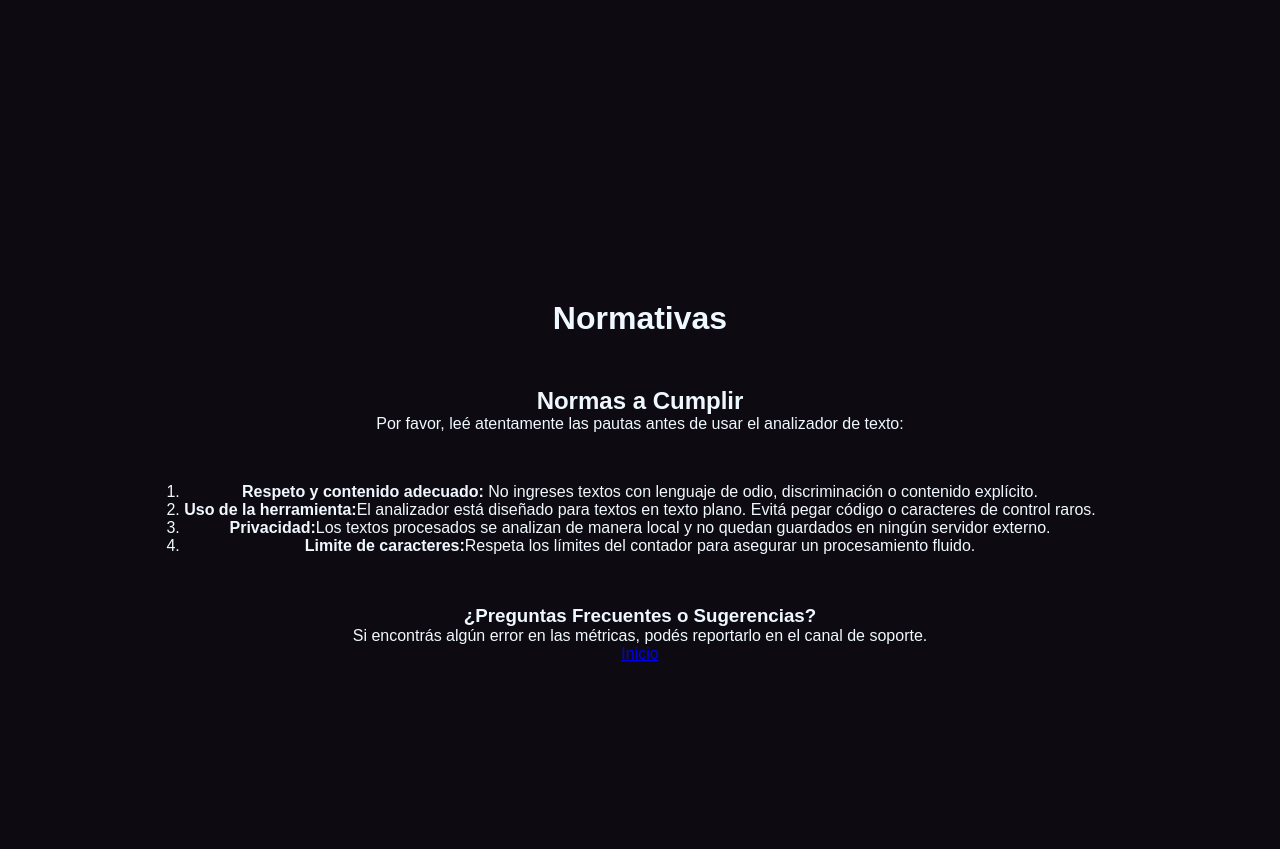
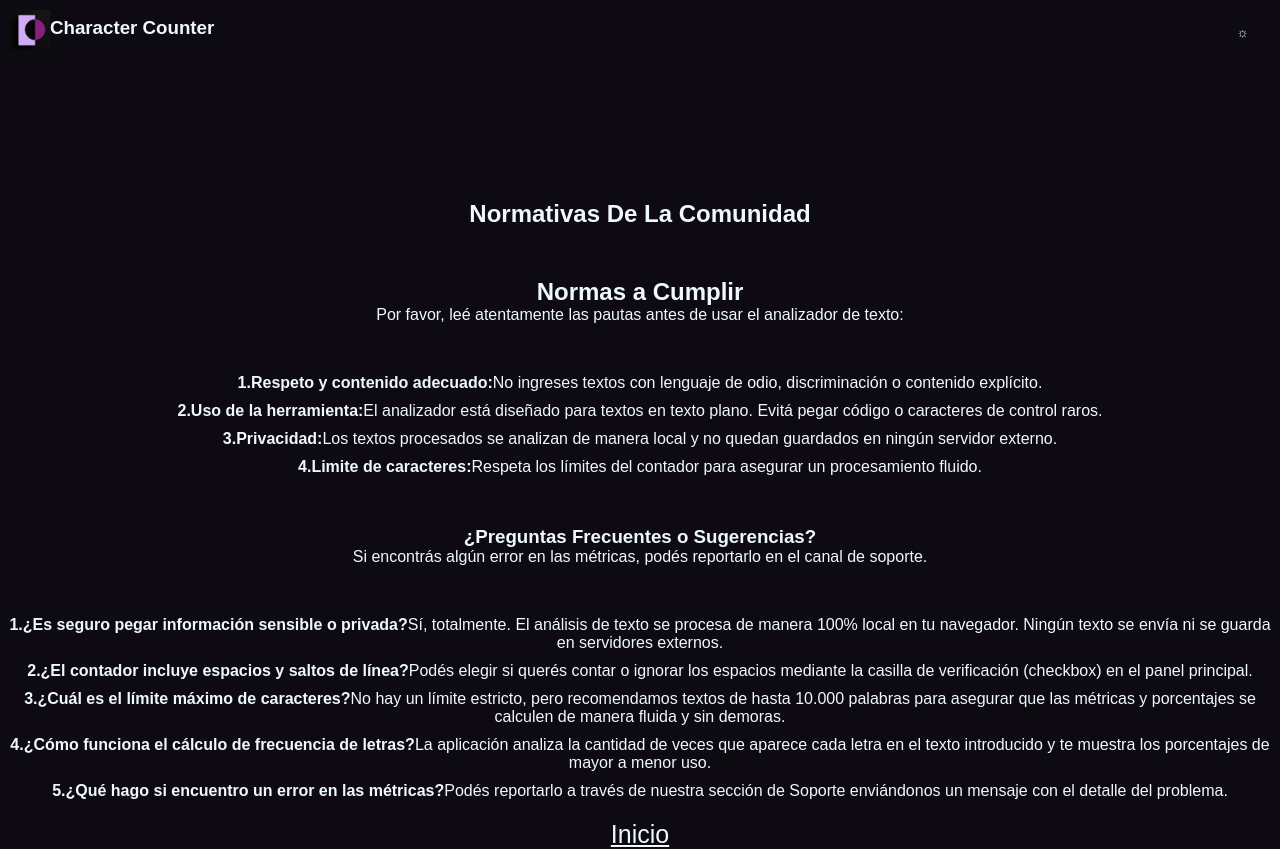
Before and after one commit to tomasargentoar-ship-it/proyecto-react-trabajoPractico, a React (Vite) app: page /normas in a window 1280 px wide. Before the commit the page ends 800 px from the top, so only its background shows below. Built offline with nearby package versions, Linux system fonts and the light colour scheme; a web font is replaced by a local one.

Commit message:
mejoramos y casi terminamos la section de normas y agregamos cosas para soporte

```diff
--- a/src/App.jsx
+++ b/src/App.jsx
@@ -1,6 +1,7 @@
 import { useState } from 'react'
 import { BrowserRouter, Routes, Route, Link } from "react-router-dom"
 import './styles/App.css'
+import './styles/index.css'
 import Header from './componentes/Header.jsx'
 import Titulo from './componentes/Titulo.jsx'
 import Boton from './componentes/Boton.jsx'
--- a/src/componentes/Boton.jsx
+++ b/src/componentes/Boton.jsx
@@ -3,8 +3,11 @@ import '../styles/boton.css'
 import logoClaro from '../assets/logoClaro.jpg'
 import logoOscuro from '../assets/Logo.png'
 import { Links } from 'react-router-dom'
+import { useEffect } from 'react'
 
 function Boton({flashLight,setFlashLight,color}){
+
+
 
 const tocarClick = () => {
 const textarea = document.querySelector('textarea')
@@ -17,17 +20,16 @@ if(!flashLight){
 document.body.style.backgroundColor = '#ffffff';
 document.body.style.color = '#000000';
 logo.src = logoClaro;
-textarea.style.backgroundColor = '#cfcfcf';
+textarea.style.backgroundColor = '#e9e7e7';
 textarea.style.color = '#000000';
-textarea.style.border='solid #ebeaea';
+textarea.style.border=' 1px solid #aaaaaa';
 botones.forEach((boton) =>{
 boton.style.backgroundColor = '#ffffff';
 boton.style.color = '#000000';
 })
 links.forEach((Link)=>{
 Link.style.color = '#000000'
-})
-}
+})}
 else{
 document.body.style.backgroundColor = '#0d0b11';
 document.body.style.color ='aliceblue';
--- a/src/router-componentes/Normas.jsx
+++ b/src/router-componentes/Normas.jsx
@@ -1,35 +1,65 @@
 import React from "react";
 import '../styles/normas.css'
 import { Link } from "react-router-dom";
-export function Normas(){
+import logoNegro from "../assets/Logo.png"
+import logoBlanco from "../assets/logoClaro.jpg"
+
+
+export function Normas({flashLight,setFlashLight,color}){
  return(
-<main className="sectionNormas">
-<h1>Normativas</h1>
+<main>
+<section className="sectionLogo">
+<img className="logo" src={logoNegro} alt="Logo" />
+<h3 className="nombre">Character Counter</h3>
+</section>
+<section className="sectionBoton">
+<button type="submit" onClick={()=>tocarClick(flashLight)}>☼</button>
+</section>
+<section className="sectionTodo">
+<h1>Normativas De La Comunidad</h1>
 <section className="normativas">
 <h2>Normas a Cumplir</h2>
 <p>Por favor, leé atentamente las pautas antes de usar el analizador de texto:</p>
-<ol className="lista">
+</section>
+<ol className="listaNormas">
 <li>
-<strong>Respeto y contenido adecuado:</strong> No ingreses textos con lenguaje de odio, discriminación o contenido explícito.
+<strong>1.Respeto y contenido adecuado:</strong>No ingreses textos con lenguaje de odio, discriminación o contenido explícito.
 </li>
 <li>
-<strong>Uso de la herramienta:</strong>El analizador está diseñado para textos en texto plano. Evitá pegar código o caracteres de control raros.
+<strong>2.Uso de la herramienta:</strong>El analizador está diseñado para textos en texto plano. Evitá pegar código o caracteres de control raros.
 </li>
 <li>
-<strong>Privacidad:</strong>Los textos procesados se analizan de manera local y no quedan guardados en ningún servidor externo.
+<strong>3.Privacidad:</strong>Los textos procesados se analizan de manera local y no quedan guardados en ningún servidor externo.
 </li>
 <li>
-<strong>Limite de caracteres:</strong>Respeta los límites del contador para asegurar un procesamiento fluido.
+<strong>4.Limite de caracteres:</strong>Respeta los límites del contador para asegurar un procesamiento fluido.
 </li>
 </ol>
-</section>
-<section>
+<section className="preguntasFrecuentes">
 <h3>¿Preguntas Frecuentes o Sugerencias?</h3>
 <p>Si encontrás algún error en las métricas, podés reportarlo en el canal de soporte.</p>
 </section>
-<nav>
-<Link to="/">Inicio</Link>
+<ol className="listaPreguntas">
+<li>
+<strong>1.¿Es seguro pegar información sensible o privada?</strong>Sí, totalmente. El análisis de texto se procesa de manera 100% local en tu navegador. Ningún texto se envía ni se guarda en servidores externos.
+</li>
+<li>
+<strong>2.¿El contador incluye espacios y saltos de línea?</strong>Podés elegir si querés contar o ignorar los espacios mediante la casilla de verificación (checkbox) en el panel principal.
+</li>
+<li>
+<strong>3.¿Cuál es el límite máximo de caracteres?</strong>No hay un límite estricto, pero recomendamos textos de hasta 10.000 palabras para asegurar que las métricas y porcentajes se calculen de manera fluida y sin demoras.
+</li>
+<li>
+<strong>4.¿Cómo funciona el cálculo de frecuencia de letras?</strong>La aplicación analiza la cantidad de veces que aparece cada letra en el texto introducido y te muestra los porcentajes de mayor a menor uso.
+</li>
+<li>
+<strong>5.¿Qué hago si encuentro un error en las métricas?</strong>Podés reportarlo a través de nuestra sección de Soporte enviándonos un mensaje con el detalle del problema.
+</li>
+</ol>
+<nav className="navInicio">
+<Link to="/" className="link">Inicio</Link>
 </nav>
+</section>
 </main>
  );
 }
--- a/src/router-componentes/Soporte.jsx
+++ b/src/router-componentes/Soporte.jsx
@@ -2,19 +2,30 @@ import React from "react";
 import '../styles/soporte.css'
 import Boton from "../componentes/Boton";
 import { Link } from "react-router-dom";
-export function Soporte(){
+export function Soporte({flashLight,setFlashLight}){
     return(
     <main>
+    <section className="Titulo">
     <h1>Soporte</h1>
     <p>Reporta Aqui Abajo👇</p>
-    <form>
+    </section>
+    <form className="sectionForm">
     <h2>Complete y cuentenos su problema</h2>
     <label>
-    <input type="text"></input>
+    <input type="text" placeholder="Ingrese su Nombre y Apellido"></input>
+    </label>
+    <label>
+    <input type="email" placeholder="Ingrese su Gmail"></input>
+    </label>
+    <label>
+    <input type="text" placeholder="Informe su Problema"></input>
+    </label>
+    <label>
+    <input type="file"></input>
     </label>
     </form>
-    <nav>
-    <Link to="/">Inicio</Link>
+    <nav className="navlink">
+    <Link to="/" className="link">Inicio</Link>
     </nav>
     </main>
     );
--- a/src/styles/boton.css
+++ b/src/styles/boton.css
@@ -16,4 +16,5 @@ color: aliceblue;
 display:flex;
 justify-content:right;
 margin-top:-270px;
+margin-right: -130px;
 }
--- a/src/styles/normas.css
+++ b/src/styles/normas.css
@@ -1,17 +1,57 @@
-.sectionNormas{
+.sectionTodo{
 display: flex;
 flex-direction: column;
 text-align: center;
+margin-top: 150px;
+}
+
+.sectionLogo{
+display: flex;
+flex-direction: row;
+margin: 10px;
+width: 50%;
+}
+
+.sectionBoton{
+display: flex;
+justify-content: right;
+text-align: center;
 align-items: center;
-margin-top: 300px;
+margin-top: -45px;
+margin-right:20px;
+}
+
+.sectionBoton button{
+color:aliceblue;
+background-color:#0d0b11;
+border: none;
+width:35px;
+height:35px;
 }
 
 .normativas{
-margin-top:50px;
+margin-top: 50px;
 margin-bottom: 50px;
 }
 
-.lista{
-margin-top:50px;
+.listaNormas li{
+margin-bottom:10px;
+}
 
+.preguntasFrecuentes{
+margin-top: 40px;
+margin-bottom: 50px;
 }
+
+.listaPreguntas li{
+margin-bottom: 10px;
+}
+
+.link{
+color: aliceblue;
+font-size: 25px;
+}
+
+.navInicio{
+margin-top: 10px;
+}
--- a/src/styles/soporte.css
+++ b/src/styles/soporte.css
@@ -0,0 +1,3 @@
+.link{
+color: aliceblue;
+}
```
